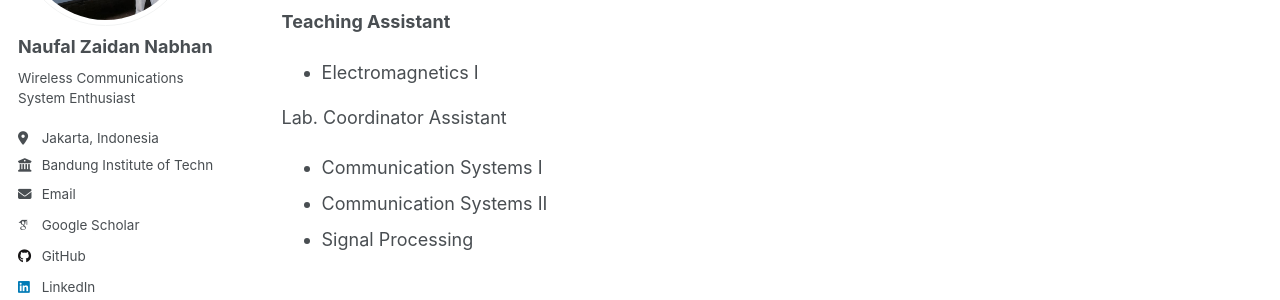
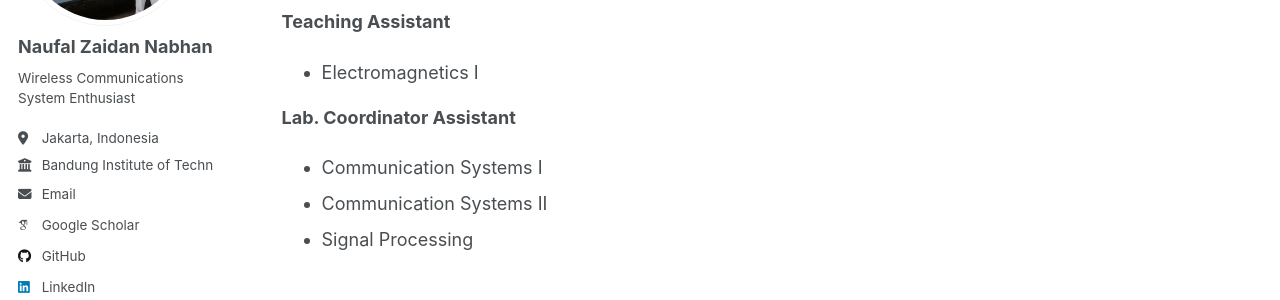
Before and after one commit to naufalzn/naufalzn.github.io, a Jekyll site: the page built from _pages/about.md, in a window 1280 px wide and 900 px high, scrolled down 530 px. Shown: the part 248-548 px from the top of the window. Built offline with Jekyll 4.4.1, drawn with Linux system fonts in a browser that asks for light colours; some web fonts are replaced.

```diff
--- a/_pages/about.md
+++ b/_pages/about.md
@@ -19,7 +19,7 @@ Zaidan is a graduate of the integrated Bachelor's and Master's degree program in
 **Teaching Assistant**
 - Electromagnetics I
 
-Lab. Coordinator Assistant
+**Lab. Coordinator Assistant**
 - Communication Systems I
 - Communication Systems II
 - Signal Processing
```
